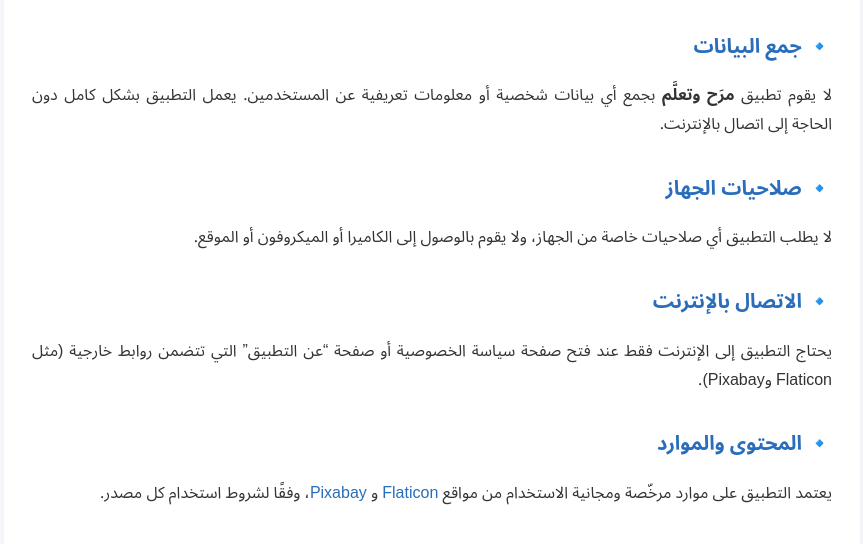
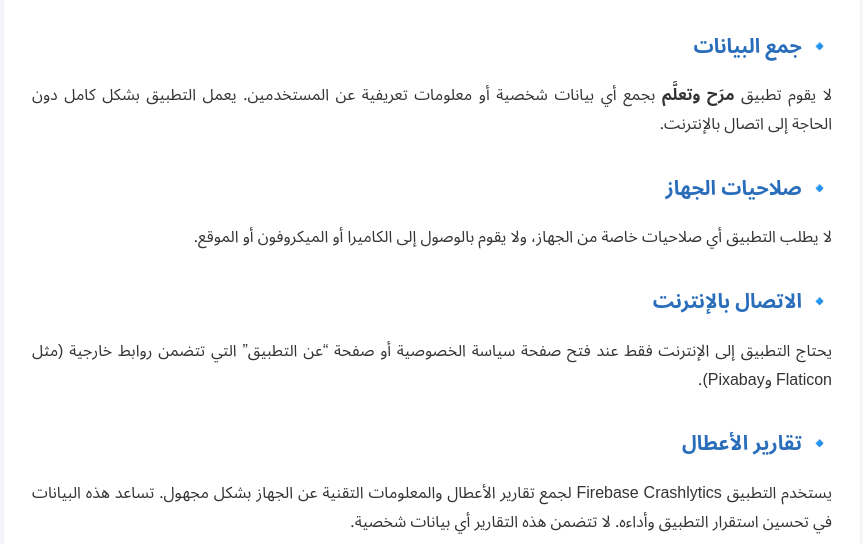
Before and after one commit to sayedkouta442/marah-wa-taallam-privacy, a plain HTML site: page index.html in a window 1280 px wide. Shown: the part 232-776 px from the top of the page, without its empty margins (208-1071 px from the left). Drawn offline with Linux system fonts and the light colour scheme.

Commit message:
Add Firebase Crashlytics information to privacy policy
Added information about Firebase Crashlytics for crash reporting.

```diff
--- a/index.html
+++ b/index.html
@@ -65,6 +65,9 @@
     <h2>🔹 الاتصال بالإنترنت</h2>
     <p>يحتاج التطبيق إلى الإنترنت فقط عند فتح صفحة سياسة الخصوصية أو صفحة “عن التطبيق” التي تتضمن روابط خارجية (مثل Flaticon وPixabay).</p>
 
+    <h2>🔹 تقارير الأعطال</h2>
+    <p>يستخدم التطبيق Firebase Crashlytics لجمع تقارير الأعطال والمعلومات التقنية عن الجهاز بشكل مجهول. تساعد هذه البيانات في تحسين استقرار التطبيق وأداءه. لا تتضمن هذه التقارير أي بيانات شخصية.</p>
+
     <h2>🔹 المحتوى والموارد</h2>
     <p>يعتمد التطبيق على موارد مرخّصة ومجانية الاستخدام من مواقع <a href="https://www.flaticon.com" target="_blank">Flaticon</a> و <a href="https://pixabay.com" target="_blank">Pixabay</a>، وفقًا لشروط استخدام كل مصدر.</p>
 
```
